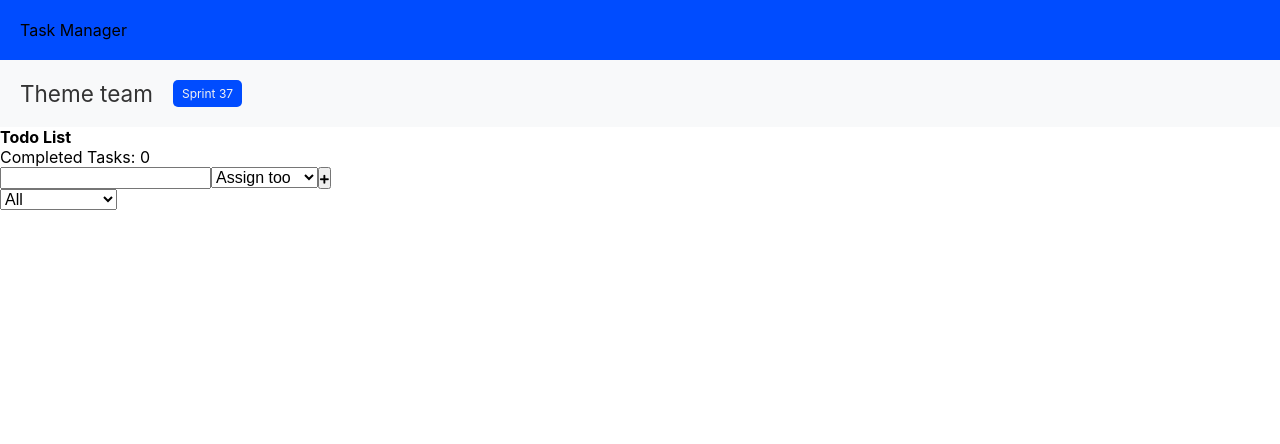
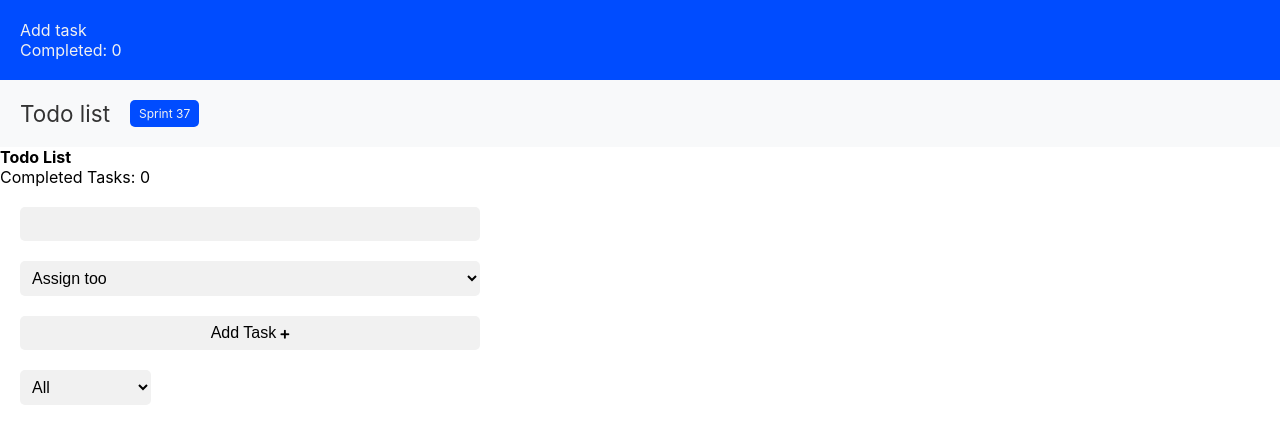
Before and after one commit to MattWindle26/react-todo-app, a React (Create React App) app: page / in a window 1280 px wide. Shown: the top 444 px of the page. Built offline with nearby package versions, Linux system fonts and the light colour scheme.

Commit message:
- Added some styles to the form. - Fixed an issue with the filter option

```diff
--- a/src/App.css
+++ b/src/App.css
@@ -11,22 +11,32 @@ p,a,li,input,button,h1,h2,h3,h4,h5, option, select{
 ul{
   list-style: none;
 }
+nav ul li{
+  color: #f1f1f1;
+}
+.todo-container{
+  padding: 20px;
+}
+.todo-list{
+  display: grid;
+  grid-template-columns: repeat(4, 1fr);
+  gap: 40px;
+}
 
 .todoCard{
   border-radius: 5px;
   background-color: white;
   box-shadow: 0 6px 12px rgba(0,0,0,0.16);
-  max-width: 400px;
   padding: 20px;
-  margin: 20px;
 }
 .todo-card-header{
   padding-bottom: 20px;
   border-bottom: 2px solid rgba(0,0,0,0.1);
+  margin-bottom: 20px;
 }
 
 .todo-card-header h3{
-  font-size: 2.8rem;
+  font-size: 2.25rem;
   font-weight: 400;
   margin-bottom: 10px;
 }
@@ -62,3 +72,38 @@ nav ul{
   margin-left: 20px;
   font-size: 1.2rem;
 }
+
+.todoCard.completed{
+  opacity: 0.2;
+}
+
+.todoCard button{
+    background-color: #004CFF;
+    border: none;
+    color: white;
+    margin-right: 10px;
+    width: 40px;
+    height: 40px;
+}
+.todoCard button > i{
+  font-size: 1.3rem;
+}
+.todoCard button.trash-btn{
+    background-color:#ff6961;
+}
+
+
+form{
+  padding: 20px;
+  max-width: 500px;
+  display: flex;
+  flex-direction: column;
+}
+form input, form select,form button{
+  padding: 0.5em;
+  border: none;
+  background: #f1f1f1;
+  border-radius: 5px;
+  margin-bottom: 20px;
+
+}
--- a/src/App.js
+++ b/src/App.js
@@ -37,6 +37,7 @@ const filterHandler = () => {
   switch(status){
     case 'completed':
       setFilteredTodos(todos.filter(todo => todo.completed === true))
+      console.log(status);
       break;
     case 'uncompleted':
       setFilteredTodos(todos.filter(todo => todo.completed === false))
@@ -61,7 +62,9 @@ const getLocalTodos = () => {
 
   return (
     <div className="App">
-      <Nav />
+      <Nav
+        completedTodos={completedTodos}
+      />
       <header>
         <h1>Todo List</h1>
         <p>Completed Tasks: {completedTodos}</p>
--- a/src/Components/Form.js
+++ b/src/Components/Form.js
@@ -28,7 +28,7 @@ const Form = ({
     }
 
     const statusHandler = (e) => {
-
+        setStatus(e.target.value)
     }
 
 
@@ -43,7 +43,7 @@ const Form = ({
                 <option value="Barry Tickle">Barry Tickle</option>
             </select>
             <button onClick={submitTodoHandler} className="todo-button" type="submit">
-                <i className="fas fa-plus"></i>
+                Add Task <i className="fas fa-plus"></i>
             </button>
             <div className="select">
                 <select onChange={statusHandler} name="todos" className="filter-todo">
--- a/src/Components/Nav.js
+++ b/src/Components/Nav.js
@@ -1,13 +1,14 @@
-const Nav = () => {
+const Nav = ({ completedTodos }) => {
     return (
         <div>
             <nav>
                 <ul>
-                    <li>Task Manager</li>
+                    <li>Add task</li>
+                    <li>Completed: {completedTodos}</li>
                 </ul>
             </nav>
             <div className="sub-nav">
-                <h2>Theme team</h2>
+                <h2>Todo list</h2>
                 <a href="" className="btn">Sprint 37</a>
             </div>
         </div>
--- a/src/Components/Todo.js
+++ b/src/Components/Todo.js
@@ -16,12 +16,12 @@ const Todo = ({ text, todo, todos, setTodos, assigned}) => {
         }))
     }
     return (
-        <div className={`todoCard ${todo.completed ? " completed" : ""}`}>
+        <div className={`todoCard ${todo.completed ? " completed" : ""}`} >
             <div className="todo-card-header">
                 <h3>{text}</h3>
                 <p>{assigned}</p>
             </div>
-            <li className={`todo-item ${todo.completed ? "completed" : ""} `}></li>
+            <li className={`todo-item ${todo.completed ? "completed" : ""} `}> </li>
 
 
                 <button className="complete-btn" onClick={completeHander}>
```
